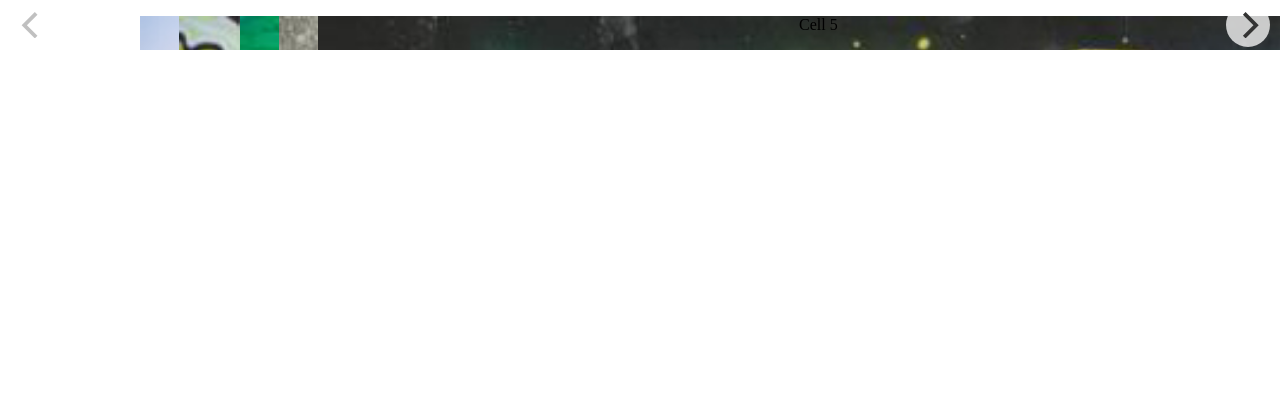
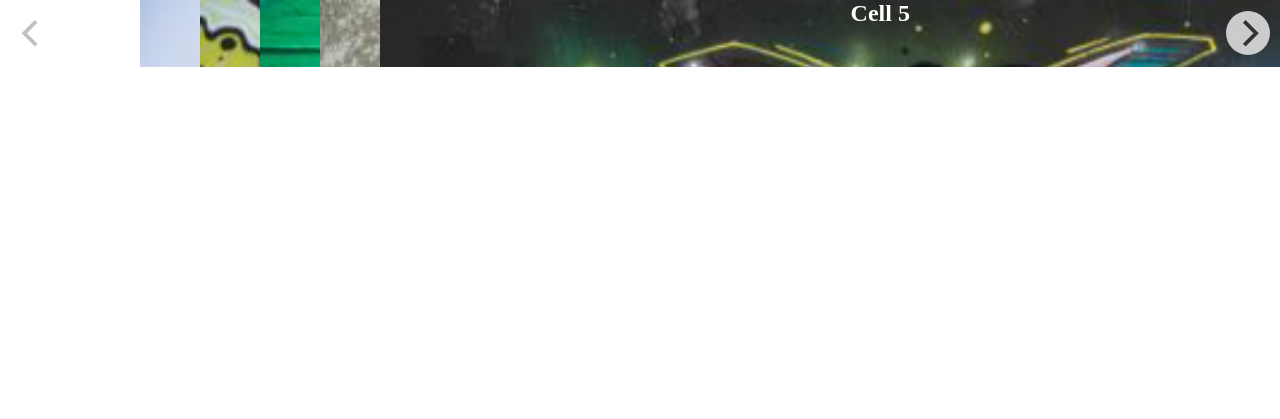
Before and after one commit to Y-m00se-Y/Places, a website with bundled scripts: page index.html in a window 1280 px wide. Built offline with nearby package versions, Linux system fonts and the light colour scheme.

Commit message:
Update index.html css/style.css
cell description changed from <p> to <h2>

```diff
--- a/index.html
+++ b/index.html
@@ -16,27 +16,27 @@
 			<div class="main-carousel">
   				<div class="carousel-cell">
   					<div id="carousel-cell1" class="container" style="background-image: url(../images/1.jpg);">
-  						<p>Cell 1</p>
+  						<h2>Cell 1</h2>
   					</div>
   				</div>
   				<div class="carousel-cell">
   					<div id="carousel-cell2" class="container" style="background-image: url(../images/2.jpg);">
-  						<p>Cell 2/p>
+  						<h2>Cell 2</h2>
   					</div>
   				</div>
   				<div class="carousel-cell">
   					<div id="carousel-cell3" class="container" style="background-image: url(../images/3.jpg);">
-  						<p>Cell 3</p>
+  						<h2>Cell 3</h2>
   					</div>
   				</div>
   				<div class="carousel-cell">
   					<div id="carousel-cell4" class="container" style="background-image: url(../images/4.jpg);">
-  						<p>Cell 4</p>
+  						<h2>Cell 4</h2>
   					</div>
   				</div>
   				<div class="carousel-cell">
   					<div id="carousel-cell5" class="container" style="background-image: url(../images/5.jpg);">
-  						<p>Cell 5</p>
+  						<h2>Cell 5</h2>
   					</div>
   				</div>
 			</div>
--- a/sass/style.scss
+++ b/sass/style.scss
@@ -1,3 +1,7 @@
+* {
+	margin: 0;
+	padding: 0;
+}
 .flickity-page-dots {
 	opacity: 0;
 }
@@ -10,7 +14,8 @@
   	height: 100%;
   	max-width: 1000px;
   	margin: 0 auto;
+  	color: #fff;
+  	text-align: center;
   	background-size: cover;
-  	text-align: center;
   }
 }
```
Also changed, not shown: css/style.css, 1 other file.
